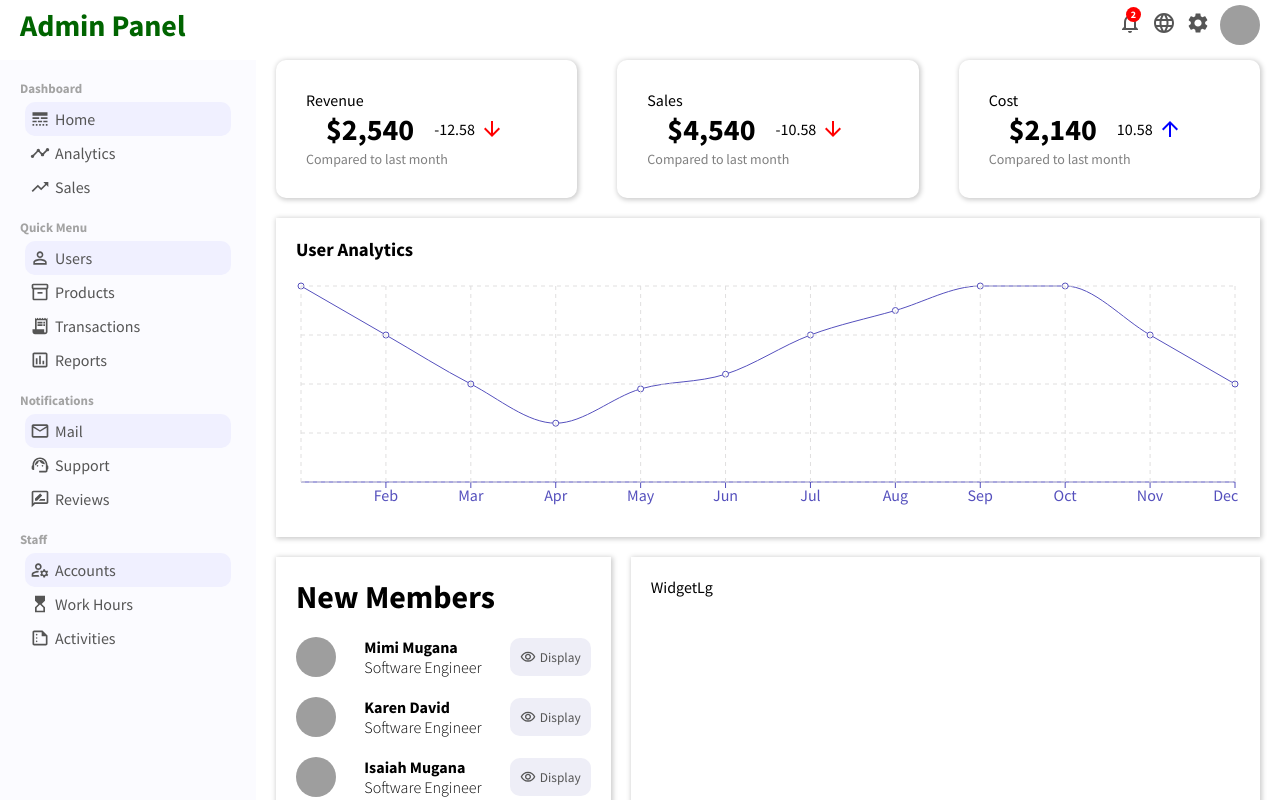
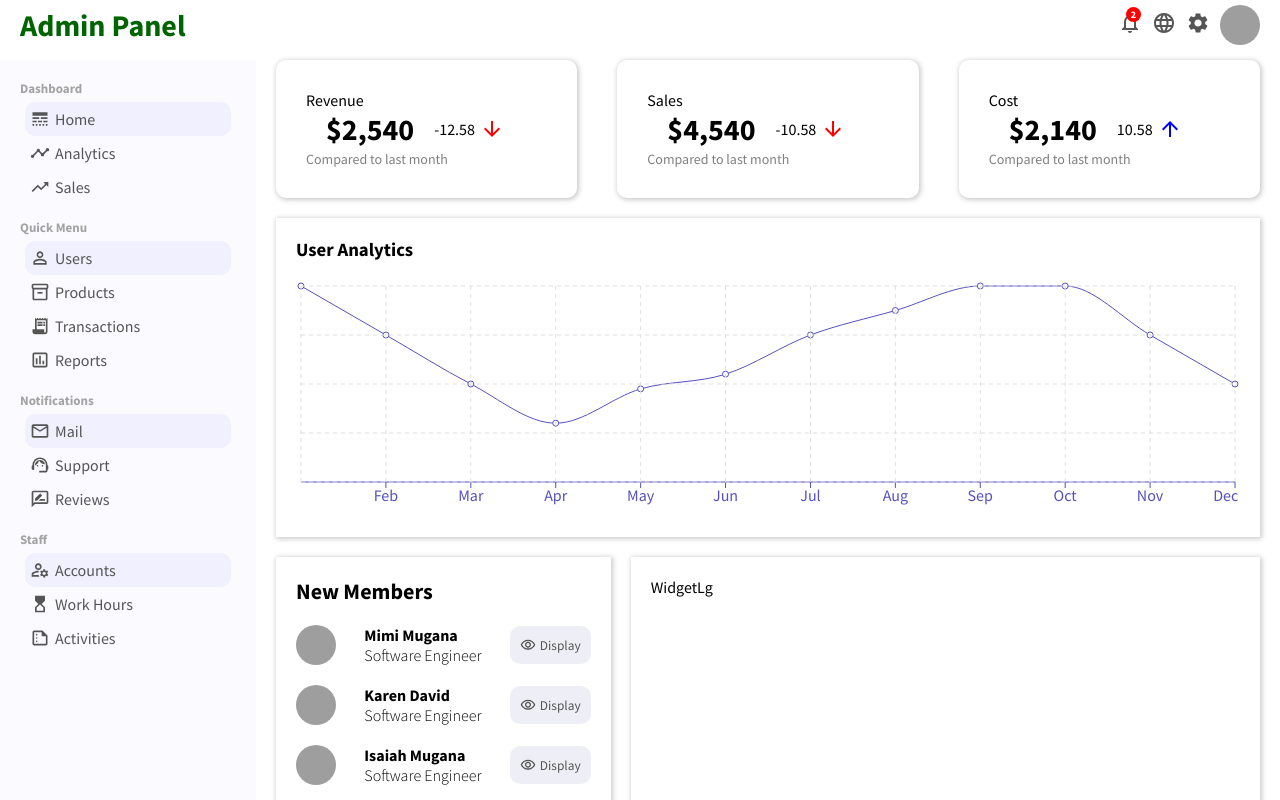
Before and after one commit to PJMantoss/admin_panel, a React (Create React App) app: page / in a window 1280 px wide. Shown: the top 800 px of the page. Built offline with nearby package versions, Linux system fonts and the light colour scheme; grey boxes are pictures that could not be loaded.

Commit message:
update small Widget components

```diff
--- a/src/components/widgetSm/widgetSm.css
+++ b/src/components/widgetSm/widgetSm.css
@@ -7,7 +7,7 @@
 }
 
 .widgetSmTitle {
-    font-size: 32px;
+    font-size: 22px;
     font-weight: bold;
 }
 
```
